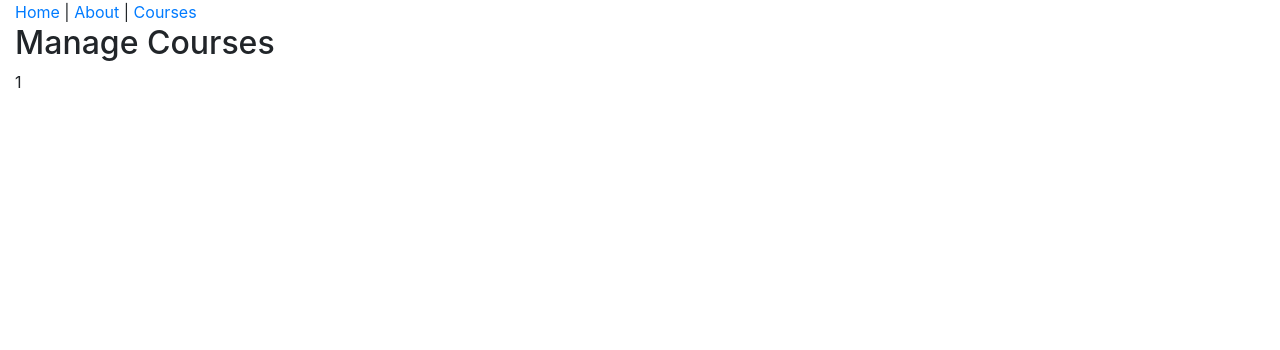
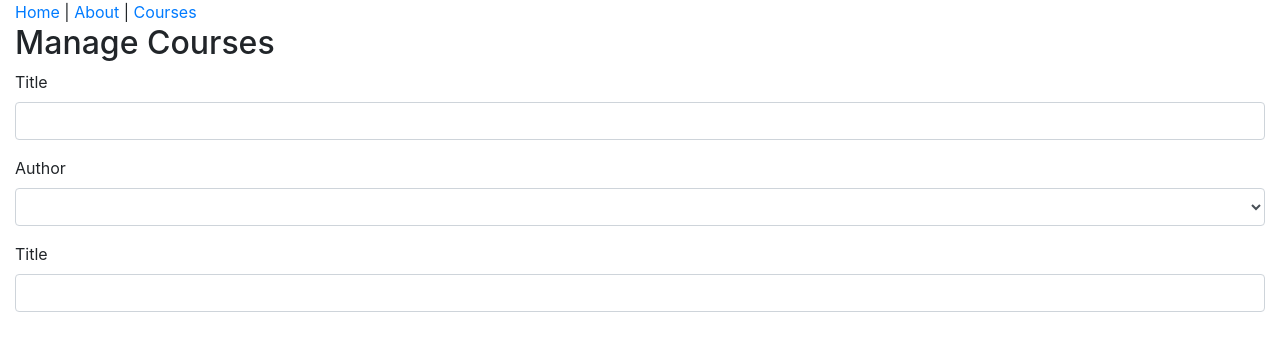
Before and after one commit to UcheSylvester/course-store, a React (Create React App) app: page /course/1 in a window 1280 px wide. Shown: the top 350 px of the page. Built offline with nearby package versions, Linux system fonts and the light colour scheme; no server answers.

Commit message:
created a manage course component and added form

```diff
--- a/src/App.js
+++ b/src/App.js
@@ -17,6 +17,7 @@ const App = () => (
       <Route path='/courses' component={CoursesPage} />
       <Route path='/about' component={AboutPage} />
       <Route path='/course/:slug' component={ManageCoursePage} />
+      <Route path='/course' component={ManageCoursePage} />
       <Route component={PageNotFound} />
     </Switch>
   </div>
--- /dev/null
+++ b/src/components/course-form/course-form.component.jsx
@@ -0,0 +1,47 @@
+import React from "react";
+
+const CourseForm = () => {
+  return (
+    <form>
+      <div className="form-group">
+        <label htmlFor="title">Title</label>
+        <div className="field">
+          <input
+            type="text"
+            id="title"
+            value=""
+            name="title"
+            className="form-control"
+          />
+        </div>
+      </div>
+
+      <div className="form-group">
+        <label htmlFor="author">Author</label>
+        <div className="field">
+          <select
+            className="form-control"
+            name="authorId"
+            id="author"
+            value=""
+          ></select>
+        </div>
+      </div>
+
+      <div className="form-group">
+        <label htmlFor="title">Title</label>
+        <div className="field">
+          <input
+            type="text"
+            id="title"
+            value=""
+            name="title"
+            className="form-control"
+          />
+        </div>
+      </div>
+    </form>
+  );
+};
+
+export default CourseForm;
--- a/src/pages/courses-page/courses-page.component.jsx
+++ b/src/pages/courses-page/courses-page.component.jsx
@@ -1,6 +1,7 @@
 import React, { useState, useEffect } from "react";
 
 import { getCourses } from "../../api/courseApi";
+import { Link } from "react-router-dom";
 
 import CourseList from "../../components/course-list/course-list.component";
 
@@ -14,6 +15,9 @@ const CoursesPage = () => {
   return (
     <>
       <h2>Courses</h2>
+      <Link to="/course" className="btn btn-primary">
+        Add Course
+      </Link>
       <CourseList courses={courses} />
     </>
   );
--- a/src/pages/manage-course-page/manage-course-page.component.jsx
+++ b/src/pages/manage-course-page/manage-course-page.component.jsx
@@ -1,16 +1,14 @@
 import React from "react";
-import { Prompt } from "react-router-dom";
 
-const ManageCoursePage = props => {
-  console.log(props);
+import CourseForm from "../../components/course-form/course-form.component";
+// import { Prompt } from "react-router-dom";
 
-  return (
-    <>
-      <h2>Manage Courses</h2>
-      <Prompt when={true} message="Are you sure you want to leave" />
-      <p>{props.match.params.slug} </p>
-    </>
-  );
-};
+const ManageCoursePage = props => (
+  <div>
+    <h2>Manage Courses</h2>
+    {/* <Prompt when={true} message="Are you sure you want to leave" /> */}
+    <CourseForm></CourseForm>
+  </div>
+);
 
 export default ManageCoursePage;
```
